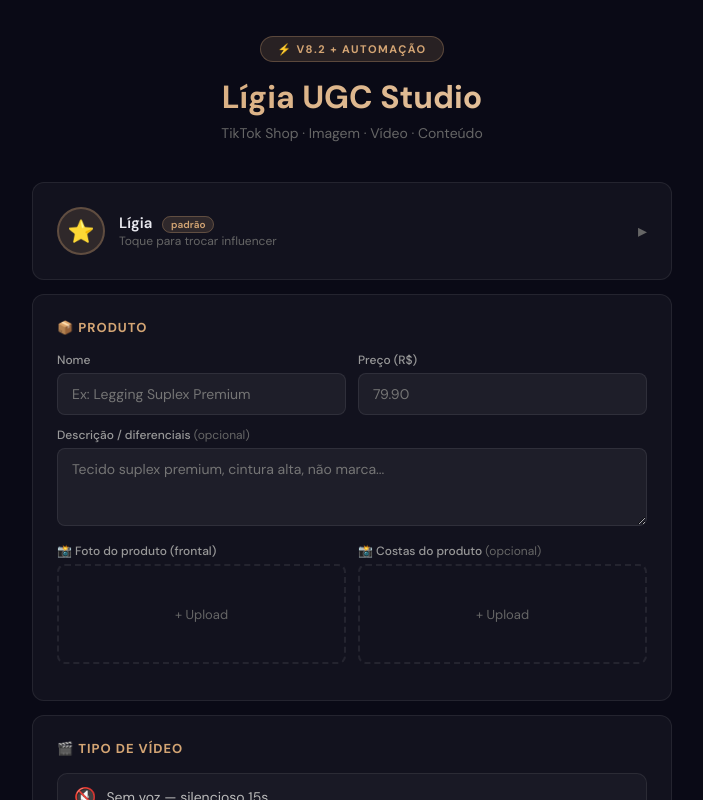
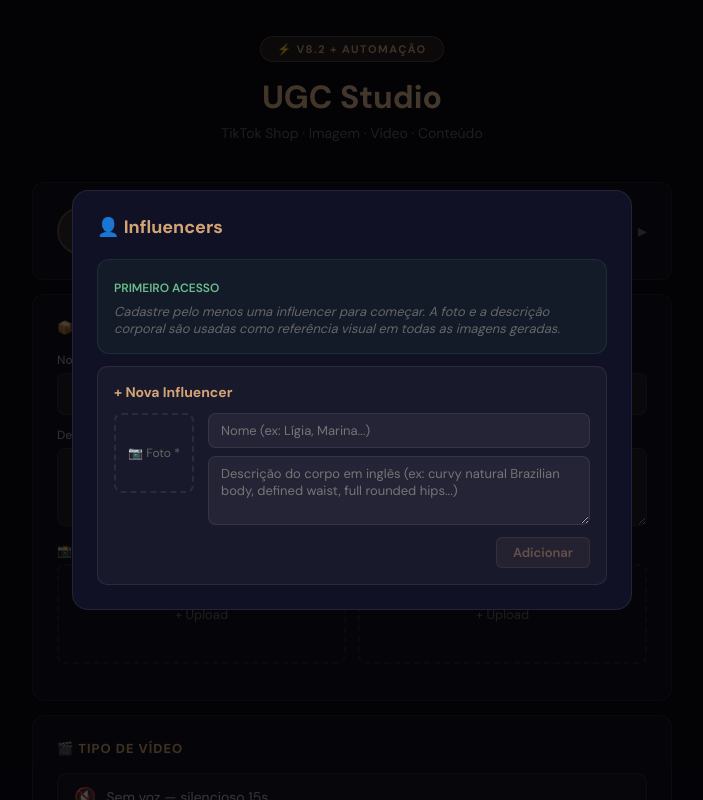
Before and after one commit to marcosdiasmtia-ops/MARCOS-STUDIO, a React (Vite) app: page / in a window 1280 px wide. Shown: the top 800 px of the page, without its empty margins (288-991 px from the left). Built offline with nearby package versions, Linux system fonts and the light colour scheme.

Commit message:
Add files via upload

```diff
--- a/src/App.jsx
+++ b/src/App.jsx
@@ -70,8 +70,10 @@ function Accordion({ title, icon, children, open: def = false }) {
 
 export default function App() {
   const [page, setPage] = useState('form'); // form | loading | results | content
-  const [showProfiles, setShowProfiles] = useState(false);
-  const [influencer, setInfluencer] = useState(getProfiles()[0]); // Default: Ligia
+  // Na v2.2 não há mais Lígia hardcoded: o estado inicial é null até o usuário cadastrar/selecionar
+  const [influencer, setInfluencer] = useState(() => getProfiles()[0] || null);
+  // Se não há perfil, força abertura do ProfileManager no primeiro render
+  const [showProfiles, setShowProfiles] = useState(() => getProfiles().length === 0);
   const [loading, setLoading] = useState(false);
   const [loadingStep, setLoadingStep] = useState(null); // null | 'frontal' | 'costas' | 'video'
   const [loadingMsg, setLoadingMsg] = useState('');
@@ -109,6 +111,13 @@ export default function App() {
 
   // ── Step 1: Generate Visual Prompts ──
   const generatePrompts = async () => {
+    // v2.2: exige perfil antes de qualquer coisa
+    if (!influencer || !influencer.name) {
+      setShowProfiles(true);
+      setError('Cadastre e selecione uma influencer antes de gerar vídeos.');
+      return;
+    }
+
     setPage('loading'); setError(null);
     setLoadingMsg('Gerando prompts visuais...');
 
@@ -169,6 +178,11 @@ Gere prompts visuais (imagem + vídeo). APENAS JSON.`;
     setLoadingStep(type); setError(null);
     setLoadingMsg(`Gerando imagem ${type}...`);
     try {
+      // v2.2: sempre exige perfil com foto antes de gerar
+      if (!influencer || !influencer.photo) {
+        throw new Error('Selecione uma influencer com foto de referência antes de gerar imagens.');
+      }
+
       const prompt = type === 'frontal' ? prompts.promptImagemFrontal?.positivo : prompts.promptImagemCostas?.positivo;
       if (!prompt) throw new Error('Prompt não encontrado');
 
@@ -176,20 +190,18 @@ Gere prompts visuais (imagem + vídeo). APENAS JSON.`;
       const urls = [];
 
       if (type === 'frontal') {
-        // FRONTAL: influencer photo (if custom) + product front photo
-        if (influencer.photo) {
-          const b64 = influencer.photo.split(',')[1];
-          const url = await uploadToFal(b64, 'image/png', 'influencer.png');
-          urls.push(url);
-        }
+        // FRONTAL: foto da influencer (obrigatória v2.2) + produto frontal
+        const b64 = influencer.photo.split(',')[1];
+        const url = await uploadToFal(b64, 'image/png', 'influencer.png');
+        urls.push(url);
         if (form.fotoProduto) {
-          const url = await uploadToFal(form.fotoProduto.base64, form.fotoProduto.mimeType, 'produto.png');
-          urls.push(url);
+          const urlP = await uploadToFal(form.fotoProduto.base64, form.fotoProduto.mimeType, 'produto.png');
+          urls.push(urlP);
         }
       } else {
-        // COSTAS: generated frontal image + product back photo
+        // COSTAS: imagem frontal gerada (identidade travada) + produto costas
         if (generatedImages.frontal) {
-          urls.push(generatedImages.frontal); // Already a URL, no upload needed
+          urls.push(generatedImages.frontal); // já é URL, sem upload
         }
         if (form.fotoCostas) {
           const url = await uploadToFal(form.fotoCostas.base64, form.fotoCostas.mimeType, 'costas.png');
@@ -197,7 +209,12 @@ Gere prompts visuais (imagem + vídeo). APENAS JSON.`;
         }
       }
 
-      const imageUrl = await generateImage(prompt, urls.length > 0 ? urls : undefined);
+      // v2.2: passa nome e descrição corporal pro backend aplicar os 3 fixes
+      const imageUrl = await generateImage(
+        prompt,
+        urls.length > 0 ? urls : undefined,
+        { profileName: influencer.name, bodyDescription: influencer.bodyDescription }
+      );
       setGeneratedImages(prev => ({ ...prev, [type]: imageUrl }));
     } catch(err) {
       console.error('Image generation error:', err);
@@ -324,11 +341,17 @@ Gere prompts visuais (imagem + vídeo). APENAS JSON.`;
   if (page === 'form') return (
     <div className="app">
       <div className="container">
-        {showProfiles && <ProfileManager onClose={() => setShowProfiles(false)} onSelect={p => { setInfluencer(p); setShowProfiles(false); }}/>}
+        {showProfiles && (
+          <ProfileManager
+            onClose={() => setShowProfiles(false)}
+            onSelect={p => { setInfluencer(p); setShowProfiles(false); }}
+            forceCreate={!influencer}
+          />
+        )}
 
         <header className="header">
           <div className="badge">⚡ v8.2 + Automação</div>
-          <h1 className="title">Lígia UGC Studio</h1>
+          <h1 className="title">UGC Studio</h1>
           <p className="subtitle">TikTok Shop · Imagem · Vídeo · Conteúdo</p>
         </header>
 
@@ -336,11 +359,13 @@ Gere prompts visuais (imagem + vídeo). APENAS JSON.`;
         <div className="card influencer-selector" onClick={() => setShowProfiles(true)}>
           <div className="inf-row">
             <div className="inf-avatar">
-              {influencer?.photo ? <img src={influencer.photo} alt=""/> : <span>{influencer?.isLigia ? '⭐' : influencer?.name?.[0]}</span>}
+              {influencer?.photo
+                ? <img src={influencer.photo} alt=""/>
+                : <span>{influencer?.name?.[0] || '+'}</span>}
             </div>
             <div className="inf-info">
-              <div className="inf-name">{influencer?.name || 'Selecionar'} {influencer?.isLigia && <span className="badge-sm">padrão</span>}</div>
-              <div className="inf-hint">Toque para trocar influencer</div>
+              <div className="inf-name">{influencer?.name || 'Cadastrar influencer'}</div>
+              <div className="inf-hint">{influencer ? 'Toque para trocar influencer' : 'Cadastre a primeira influencer para começar'}</div>
             </div>
             <span className="inf-arrow">▸</span>
           </div>
@@ -592,7 +617,7 @@ Gere prompts visuais (imagem + vídeo). APENAS JSON.`;
               : <button className="main-btn" onClick={generatePrompts}>🔄 Regenerar</button>}
           </div>
 
-          <p className="footer">Lígia UGC Studio v2.0 · Claude + fal.ai · Kling · Veo3 · Grok</p>
+          <p className="footer">UGC Studio v2.2 · Claude + fal.ai · Kling · Veo3 · Grok</p>
         </div>
       </div>
     );
--- a/src/ProfileManager.jsx
+++ b/src/ProfileManager.jsx
@@ -1,24 +1,34 @@
 import { useState } from 'react';
 import { getProfiles, saveProfile, deleteProfile, fileToBase64 } from './api';
 
-export default function ProfileManager({ onClose, onSelect }) {
+export default function ProfileManager({ onClose, onSelect, forceCreate = false }) {
   const [profiles, setProfiles] = useState(getProfiles());
   const [editing, setEditing] = useState(null);
   const [form, setForm] = useState({ name: '', bodyDescription: '', photo: null });
+  const [photoError, setPhotoError] = useState('');
 
   const handlePhoto = async (e) => {
     const file = e.target.files?.[0];
     if (!file) return;
+    setPhotoError('');
+    try {
       const { preview } = await fileToBase64(file);
       setForm(p => ({ ...p, photo: preview }));
+    } catch (err) {
+      setPhotoError('Erro ao ler a foto. Tenta outra.');
+    }
   };
 
   const handleSave = () => {
+    setPhotoError('');
     if (!form.name.trim()) return;
+    if (!form.photo) {
+      setPhotoError('Foto da influencer é obrigatória — ela é a referência visual para todas as imagens geradas.');
+      return;
+    }
     const profile = {
       ...form,
       id: editing?.id || undefined,
-      isLigia: false
     };
     const updated = saveProfile(profile);
     setProfiles(updated);
@@ -27,7 +37,6 @@ export default function ProfileManager({ onClose, onSelect }) {
   };
 
   const handleEdit = (p) => {
-    if (p.isLigia) return;
     setEditing(p);
     setForm({ name: p.name, bodyDescription: p.bodyDescription, photo: p.photo });
   };
@@ -37,62 +46,65 @@ export default function ProfileManager({ onClose, onSelect }) {
     setProfiles(updated);
   };
 
-  const isFormOpen = editing !== null || form.name;
+  const hasProfiles = profiles.length > 0;
 
   return (
-    <div className="modal-overlay" onClick={onClose}>
+    <div className="modal-overlay" onClick={forceCreate ? undefined : onClose}>
       <div className="modal" onClick={e => e.stopPropagation()}>
         <div className="modal-header">
           <h2>👤 Influencers</h2>
-          <button className="close-btn" onClick={onClose}>✕</button>
+          {!forceCreate && <button className="close-btn" onClick={onClose}>✕</button>}
         </div>
 
+        {forceCreate && !hasProfiles && (
+          <div className="dif-box" style={{margin:'0 0 12px 0'}}>
+            <span className="dif-label">Primeiro acesso</span>
+            <p className="hint" style={{marginTop:6}}>Cadastre pelo menos uma influencer para começar. A foto e a descrição corporal são usadas como referência visual em todas as imagens geradas.</p>
+          </div>
+        )}
+
         {/* Profile list */}
+        {hasProfiles && (
           <div className="profile-list">
             {profiles.map(p => (
               <div key={p.id} className="profile-card" onClick={() => onSelect(p)}>
                 <div className="profile-avatar">
-                {p.photo ? <img src={p.photo} alt={p.name}/> : <span>{p.isLigia ? '⭐' : p.name[0]}</span>}
+                  {p.photo ? <img src={p.photo} alt={p.name}/> : <span>{p.name[0]}</span>}
                 </div>
                 <div className="profile-info">
-                <div className="profile-name">
-                  {p.name}
-                  {p.isLigia && <span className="badge-sm">padrão</span>}
-                </div>
-                <div className="profile-body">{p.bodyDescription?.substring(0, 60)}...</div>
+                  <div className="profile-name">{p.name}</div>
+                  <div className="profile-body">{p.bodyDescription?.substring(0, 60) || 'Sem descrição'}{p.bodyDescription?.length > 60 ? '...' : ''}</div>
                 </div>
                 <div className="profile-actions">
-                {!p.isLigia && (
-                  <>
                   <button className="icon-btn" onClick={e => { e.stopPropagation(); handleEdit(p); }}>✏️</button>
-                    <button className="icon-btn" onClick={e => { e.stopPropagation(); handleDelete(p.id); }}>🗑️</button>
-                  </>
-                )}
+                  <button className="icon-btn" onClick={e => { e.stopPropagation(); if(confirm(`Excluir ${p.name}?`)) handleDelete(p.id); }}>🗑️</button>
                   <button className="select-btn" onClick={e => { e.stopPropagation(); onSelect(p); }}>Usar</button>
                 </div>
               </div>
             ))}
           </div>
+        )}
 
         {/* Add/Edit form */}
         <div className="profile-form">
           <h3>{editing ? `Editar ${editing.name}` : '+ Nova Influencer'}</h3>
           <div className="form-row">
             <div className="photo-upload" onClick={() => document.getElementById('photo-input').click()}>
-              {form.photo ? <img src={form.photo} alt="preview"/> : <span>📷 Foto</span>}
+              {form.photo ? <img src={form.photo} alt="preview"/> : <span>📷 Foto *</span>}
               <input id="photo-input" type="file" accept="image/*" hidden onChange={handlePhoto}/>
             </div>
             <div className="form-fields">
-              <input placeholder="Nome (ex: Marina)" value={form.name}
+              <input placeholder="Nome (ex: Lígia, Marina...)" value={form.name}
                 onChange={e => setForm(p => ({ ...p, name: e.target.value }))}/>
-              <textarea placeholder="Descrição do corpo em inglês (ex: slim athletic body, long legs, tanned skin...)"
+              <textarea placeholder="Descrição do corpo em inglês (ex: curvy natural Brazilian body, defined waist, full rounded hips...)"
                 value={form.bodyDescription} rows={3}
                 onChange={e => setForm(p => ({ ...p, bodyDescription: e.target.value }))}/>
             </div>
           </div>
+          {photoError && <p className="hint" style={{color:'#ef4444',marginTop:6}}>⚠️ {photoError}</p>}
           <div className="form-actions">
-            {editing && <button className="cancel-btn" onClick={() => { setEditing(null); setForm({ name: '', bodyDescription: '', photo: null }); }}>Cancelar</button>}
-            <button className="save-btn" onClick={handleSave} disabled={!form.name.trim()}>
+            {editing && <button className="cancel-btn" onClick={() => { setEditing(null); setForm({ name: '', bodyDescription: '', photo: null }); setPhotoError(''); }}>Cancelar</button>}
+            <button className="save-btn" onClick={handleSave} disabled={!form.name.trim() || !form.photo}>
               {editing ? 'Salvar' : 'Adicionar'}
             </button>
           </div>
--- a/src/api.js
+++ b/src/api.js
@@ -1,4 +1,4 @@
-// API helper functions for all backend calls
+// API helper functions for all backend calls (v2.2 — unified model pipeline)
 
 export async function callClaude(system, userMessage) {
   const res = await fetch('/api/generate', {
@@ -45,13 +45,19 @@ export async function uploadToFal(base64, mimeType, fileName) {
   return data.url;
 }
 
-export async function generateImage(prompt, imageUrls) {
+// v2.2: agora recebe também profile_name e body_description para reforçar identidade
+export async function generateImage(prompt, imageUrls, extras = {}) {
   const res = await fetch('/api/image', {
     method: 'POST',
     headers: { 'Content-Type': 'application/json' },
-    body: JSON.stringify({ prompt, image_urls: imageUrls, aspect_ratio: '9:16' })
+    body: JSON.stringify({
+      prompt,
+      image_urls: imageUrls,
+      aspect_ratio: '9:16',
+      profile_name: extras.profileName || null,
+      body_description: extras.bodyDescription || null,
+    })
   });
-  // Handle non-JSON error responses (Vercel returns HTML on crashes)
   const text = await res.text();
   let data;
   try {
@@ -80,7 +86,7 @@ export async function generateBackPrompt({ frontalImageUrl, frontalPrompt, visua
     throw new Error(`Erro ao gerar prompt de costas. Verifique os logs no Vercel.`);
   }
   if (data.error) throw new Error(typeof data.error === 'string' ? data.error : JSON.stringify(data.error));
-  return data; // { positivo, negativo }
+  return data;
 }
 
 export async function generateVideo(params) {
@@ -98,7 +104,7 @@ export async function generateVideo(params) {
     throw new Error(`Servidor retornou erro ${res.status}. Verifique os logs no Vercel.`);
   }
   if (data.error) throw new Error(data.error);
-  return data; // { requestId, endpoint } or { video }
+  return data;
 }
 
 export async function checkVideoStatus(requestId, endpoint, statusUrl, responseUrl) {
@@ -124,29 +130,17 @@ export function fileToBase64(file) {
   });
 }
 
-// Profile storage
+// ══════════ Profile storage (v2.2 — Lígia removida do hardcode) ══════════
+// Todo perfil é tratado uniformemente. Se o usuário quiser a Lígia como
+// primeira influencer, ele cadastra manualmente pelo app.
 const PROFILES_KEY = 'ligia-ugc-profiles';
-
-const LIGIA_PROFILE = {
-  id: 'ligia',
-  name: 'Lígia',
-  isLigia: true,
-  bodyDescription: 'Curvy natural Brazilian body, defined waist, full rounded hips, smooth flat belly, medium feminine shoulders, natural voluminous figure, NOT athletic NOT muscular NOT slim NOT model NOT thin',
-  photo: null, // Ligia uses the v8.2 identity
-  createdAt: '2024-01-01'
-};
 
 export function getProfiles() {
   try {
     const stored = localStorage.getItem(PROFILES_KEY);
-    const profiles = stored ? JSON.parse(stored) : [];
-    // Always include Ligia first
-    if (!profiles.find(p => p.id === 'ligia')) {
-      profiles.unshift(LIGIA_PROFILE);
-    }
-    return profiles;
+    return stored ? JSON.parse(stored) : [];
   } catch {
-    return [LIGIA_PROFILE];
+    return [];
   }
 }
 
@@ -154,7 +148,7 @@ export function saveProfile(profile) {
   const profiles = getProfiles();
   const idx = profiles.findIndex(p => p.id === profile.id);
   if (idx >= 0) {
-    profiles[idx] = profile;
+    profiles[idx] = { ...profiles[idx], ...profile };
   } else {
     profiles.push({ ...profile, id: Date.now().toString(), createdAt: new Date().toISOString() });
   }
@@ -163,7 +157,6 @@ export function saveProfile(profile) {
 }
 
 export function deleteProfile(id) {
-  if (id === 'ligia') return getProfiles(); // Can't delete Ligia
   const profiles = getProfiles().filter(p => p.id !== id);
   localStorage.setItem(PROFILES_KEY, JSON.stringify(profiles));
   return profiles;
```
Also changed, not shown: src/systemPrompt.js. Lines whose indentation alone changed are shown as unchanged.
